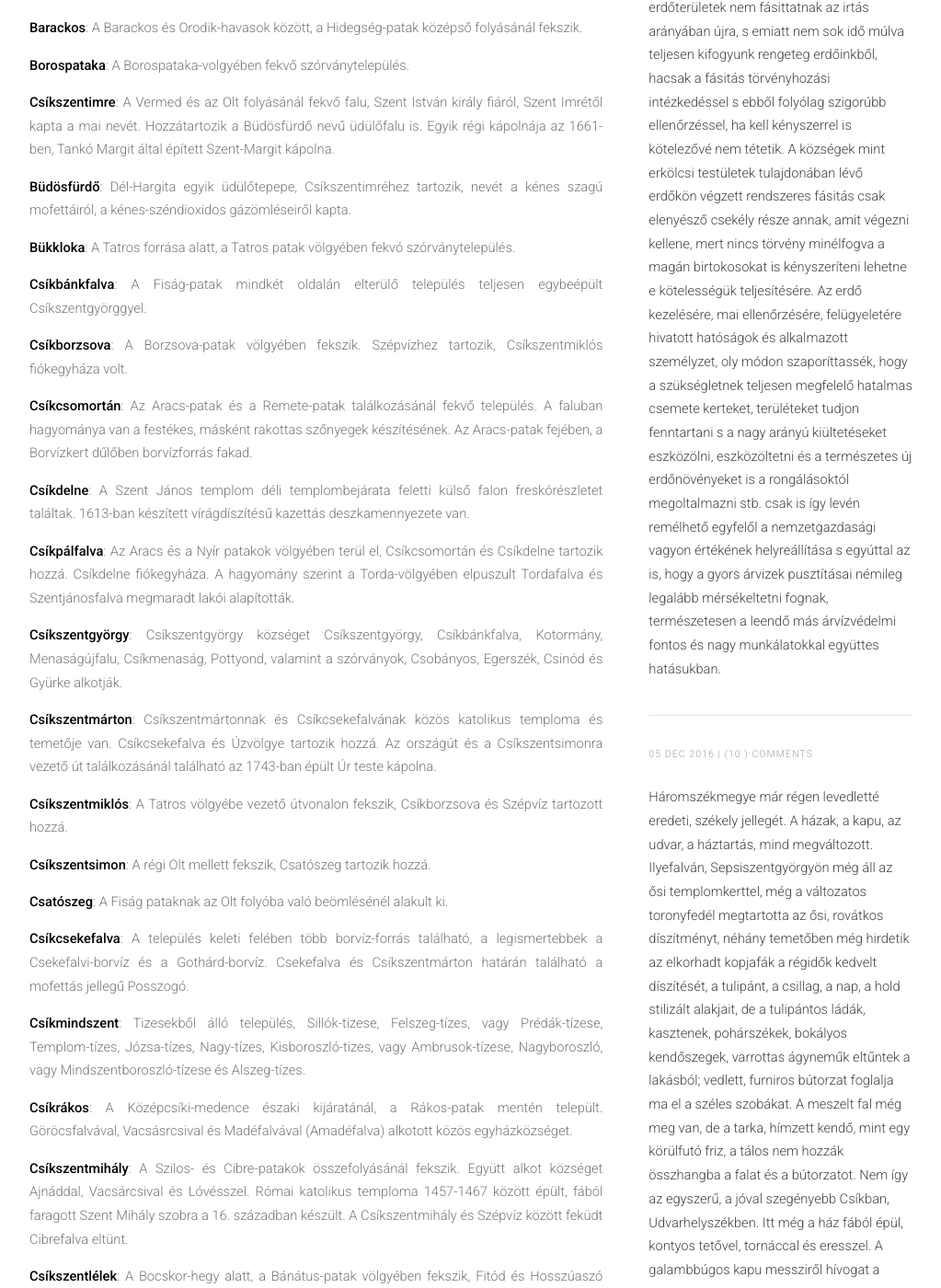
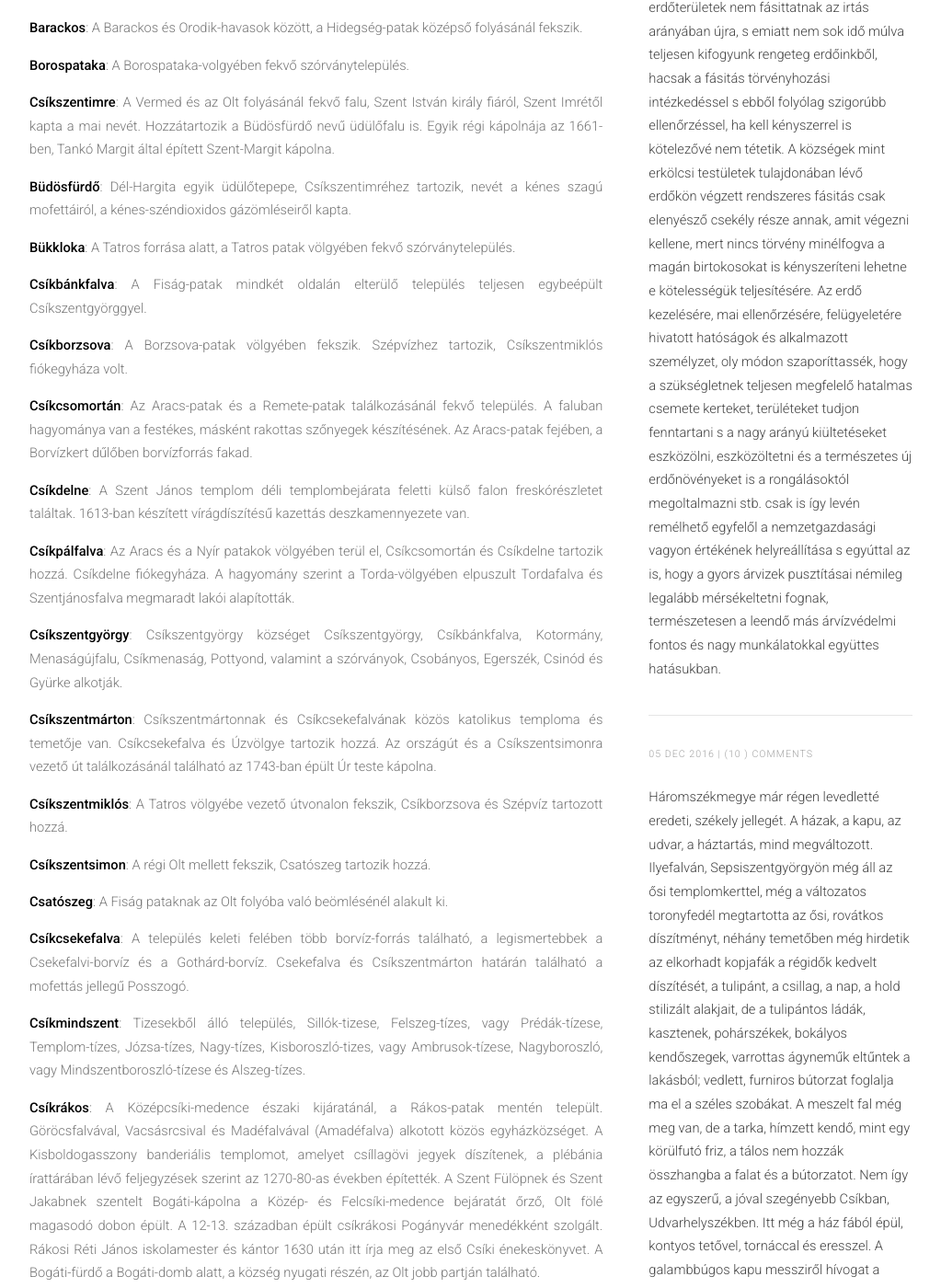
Before and after one commit to siculia/siculia.github.io, a Jekyll site: the page built from siculia-csikszek.html, in a window 1280 px wide and 1400 px high, scrolled down 1817 px. Shown: the whole window at 92% size, without its empty margins (128-1151 px from the left). Built offline with Jekyll 4.4.1, drawn with Linux system fonts in a browser that asks for light colours; nearby versions of some CDN libraries; library files that are not in the unit come from our copies.

Commit message:
Csíkszéki települések leírása, Csíkrákos +

```diff
--- a/siculia-csikszek.html
+++ b/siculia-csikszek.html
@@ -56,7 +56,7 @@ layout: default
 							<p style="text-align: justify;"><b>Borospataka</b>: A Borospataka-volgyében fekvő szórványtelepülés.</p>
 							<p style="text-align: justify;"><b>Csíkszentimre</b>: A Vermed és az Olt folyásánál fekvő falu, Szent István király fiáról, Szent Imrétől kapta a mai nevét. Hozzátartozik a Büdösfürdő nevű üdülőfalu is. Egyik régi kápolnája az 1661-ben, Tankó Margit által épített Szent-Margit kápolna.</p>
 							<p style="text-align: justify;"><b>Büdösfürdő</b>: Dél-Hargita egyik üdülőtepepe, Csíkszentimréhez tartozik, nevét a kénes szagú mofettáiról, a kénes-széndioxidos gázömléseiről kapta.</p>
-							<p style="text-align: justify;"><b>Bükkloka</b>: A Tatros forrása alatt, a Tatros patak völgyében fekvó szórványtelepülés.</p>
+							<p style="text-align: justify;"><b>Bükkloka</b>: A Tatros forrása alatt, a Tatros patak völgyében fekvő szórványtelepülés.</p>
 							<p style="text-align: justify;"><b>Csíkbánkfalva</b>: A Fiság-patak mindkét oldalán elterülő település teljesen egybeépült Csíkszentgyörggyel.</p>
 							<p style="text-align: justify;"><b>Csíkborzsova</b>: A Borzsova-patak völgyében fekszik. Szépvízhez tartozik, Csíkszentmiklós fiókegyháza volt.
 							<p style="text-align: justify;"><b>Csíkcsomortán</b>: Az Aracs-patak és a Remete-patak találkozásánál fekvő település. A faluban hagyománya van a festékes, másként rakottas szőnyegek készítésének. Az Aracs-patak fejében, a Borvízkert dűlőben borvízforrás fakad.</p>
@@ -69,7 +69,7 @@ layout: default
 							<p style="text-align: justify;"><b>Csatószeg</b>: A Fiság pataknak az Olt folyóba való beömlésénél alakult ki.</p>
 							<p style="text-align: justify;"><b>Csíkcsekefalva</b>: A település keleti felében több borvíz-forrás található, a legismertebbek a Csekefalvi-borvíz és a Gothárd-borvíz. Csekefalva és Csíkszentmárton határán található a mofettás jellegű Posszogó.</p>
 							<p style="text-align: justify;"><b>Csíkmindszent</b>: Tizesekből álló település, Sillók-tizese, Felszeg-tízes, vagy Prédák-tízese, Templom-tízes, Józsa-tízes, Nagy-tízes, Kisboroszló-tizes, vagy Ambrusok-tízese, Nagyboroszló, vagy Mindszentboroszló-tízese és Alszeg-tízes.</p>
-							<p style="text-align: justify;"><b>Csíkrákos</b>: A Középcsíki-medence északi kijáratánál, a Rákos-patak mentén települt. Göröcsfalvával, Vacsásrcsival és Madéfalvával (Amadéfalva) alkotott közös egyházközséget.</p>
+							<p style="text-align: justify;"><b>Csíkrákos</b>: A Középcsíki-medence északi kijáratánál, a Rákos-patak mentén települt. Göröcsfalvával, Vacsásrcsival és Madéfalvával (Amadéfalva) alkotott közös egyházközséget. A Kisboldogasszony banderiális templomot, amelyet csíllagövi jegyek díszítenek, a plébánia írattárában lévő feljegyzések szerint az 1270-80-as években építették. A Szent Fülöpnek és Szent Jakabnek szentelt Bogáti-kápolna a Közép- és Felcsíki-medence bejáratát őrző, Olt fölé magasodó dobon épült. A 12-13. században épült csíkrákosi Pogányvár menedékként szolgált. Rákosi Réti János iskolamester és kántor 1630 után itt írja meg az első Csíki énekeskönyvet. A Bogáti-fürdő a Bogáti-domb alatt, a község nyugati részén, az Olt jobb partján található.</p>
 							<p style="text-align: justify;"><b>Csíkszentmihály</b>: A Szilos- és Cibre-patakok összefolyásánál fekszik. Együtt alkot községet Ajnáddal, Vacsárcsival és Lóvésszel. Római katolikus temploma 1457-1467 között épült, fából faragott Szent Mihály szobra a 16. században készült. A Csíkszentmihály és Szépvíz között feküdt Cibrefalva eltünt.</p>
 							<p style="text-align: justify;"><b>Csíkszentlélek</b>: A Bocskor-hegy alatt, a Bánátus-patak völgyében fekszik, Fitód és Hosszúaszó tartozik hozzá. Értékes 16. századi szárnyas oltára, a Czakók ajándéka, a budapesti Nmezeti Múzeumban található.</p>
 							<p style="text-align: justify;"><b>Csobányos</b>: A Keresutes-hegy lábánál a Csobányos-patak és a Lóvászó-patakok összefolyásánál fekszik.</p>
```
